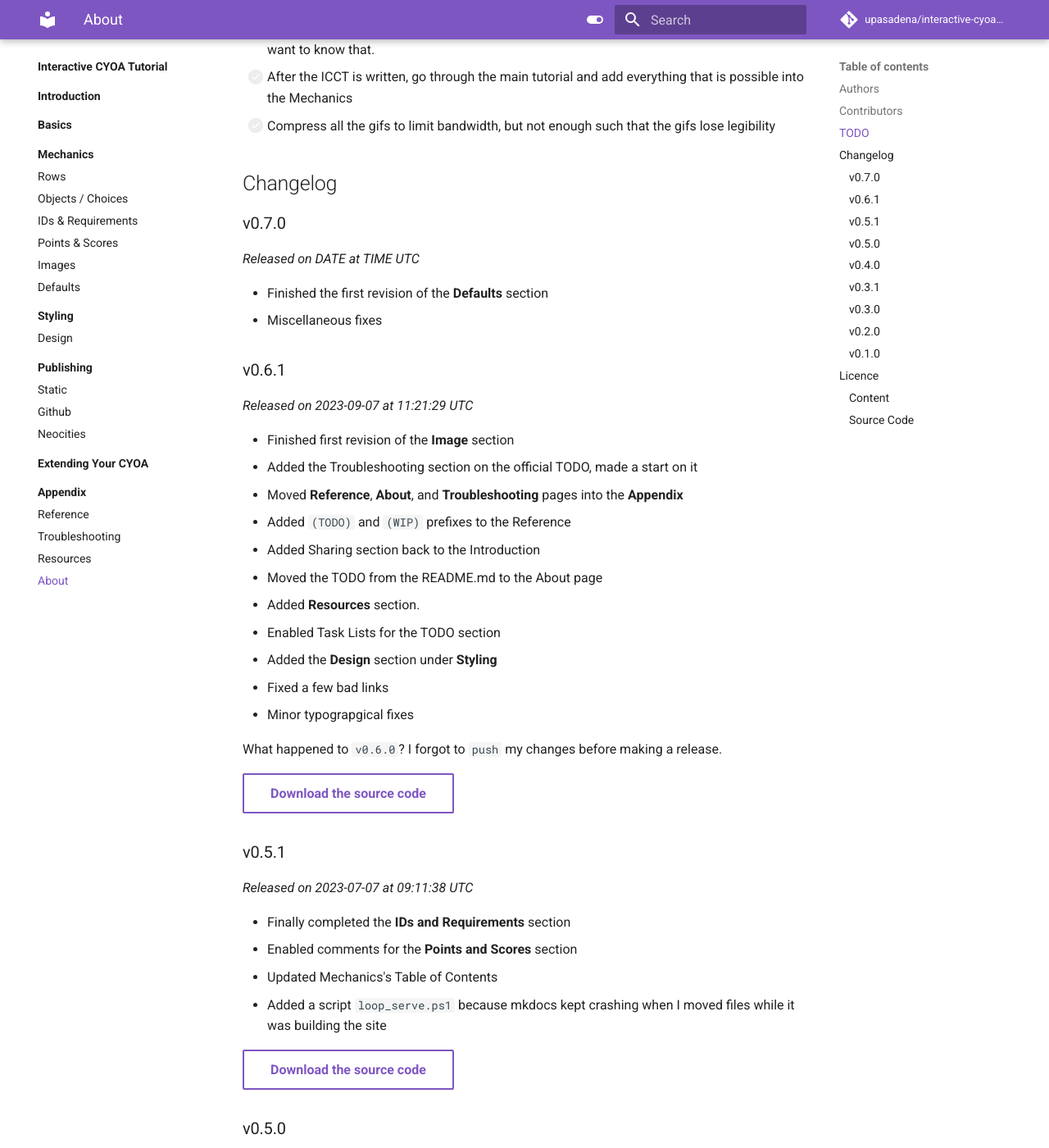
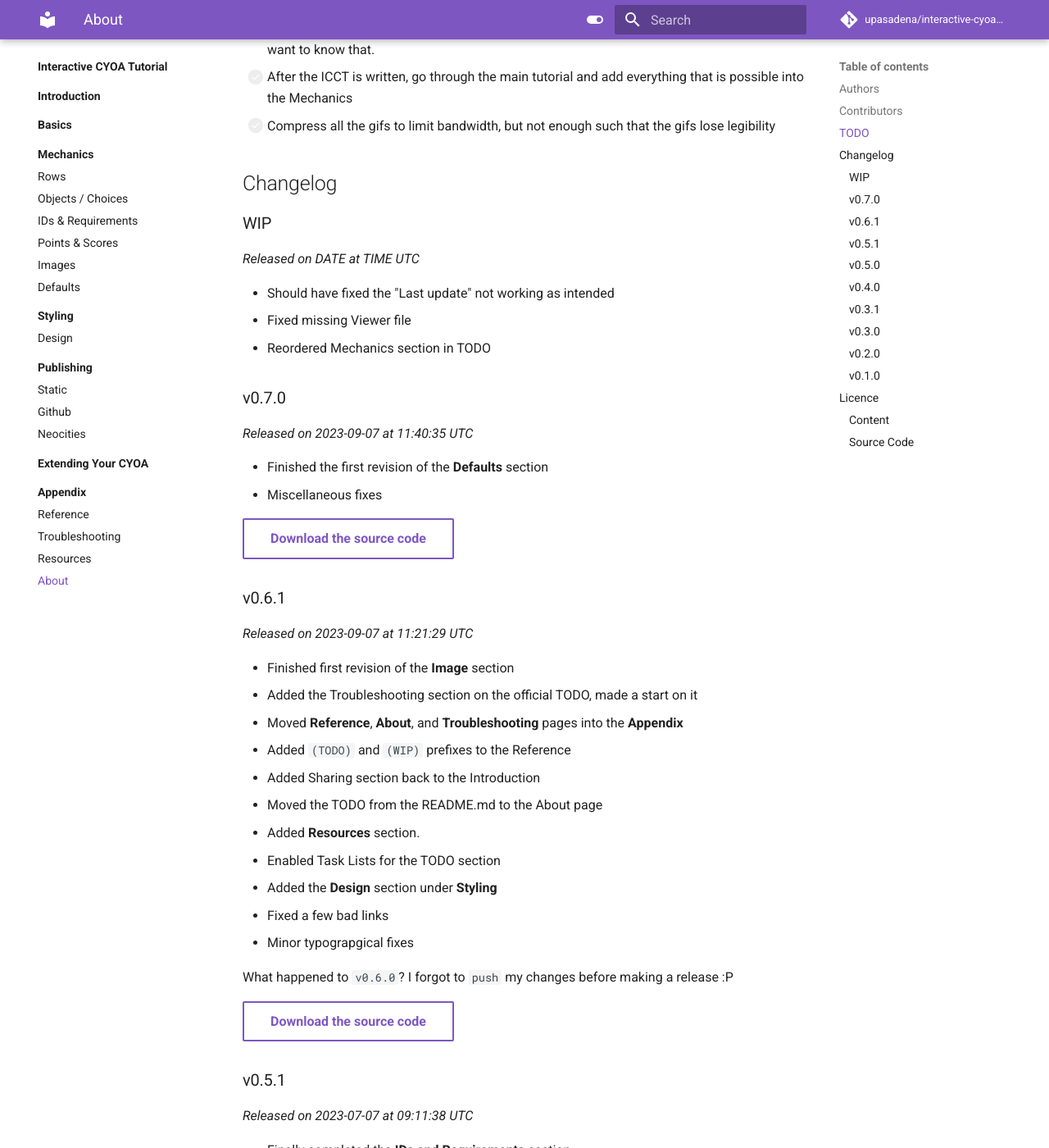
Before and after one commit to upasadena/interactive-cyoa-tutorial, an MkDocs documentation site: the page built from docs/appendix/about.md, in a window 1280 px wide and 1400 px high, scrolled down 1563 px. Shown: the whole window at 82% size. Built offline with MkDocs 1.6.1 and Material for MkDocs 9.7.7, drawn with Linux system fonts in a browser that asks for light colours; a script that is not in the unit is left out; comment, search, counter and statistics services are not loaded.

Commit message:
Some adding

```diff
--- a/docs/appendix/about.md
+++ b/docs/appendix/about.md
@@ -25,11 +25,11 @@
     - [ ] Finish the Mechanics section
         - [x] Rows
         - [x] Objects / Choices
+        - [ ] Addons
         - [x] IDs & Requirements
         - [x] Points & Scores
         - [x] Images
-        - [ ] Defaults
-        - [ ] Addons
+        - [x] Defaults
         - [ ] Copying
         - [ ] Words
         - [ ] Buttons & Variables
@@ -55,11 +55,20 @@
 
 ## Changelog
 
+### WIP
+_Released on DATE at TIME UTC_
+
+* Should have fixed the "Last update" not working as intended
+* Fixed missing Viewer file
+* Reordered Mechanics section in TODO
+
 ### v0.7.0
-_Released on DATE at TIME UTC_
+_Released on 2023-09-07 at 11:40:35 UTC_
 
 * Finished the first revision of the **Defaults** section
 * Miscellaneous fixes
+
+[Download the source code][dl-0.7.0]{ .md-button }
 
 ### v0.6.1
 _Released on 2023-09-07 at 11:21:29 UTC_
@@ -78,7 +87,7 @@
 * Minor typograpgical fixes
 
 What happened to `v0.6.0`? I forgot to `push` my changes before making a
-release.
+release :P
 
 [Download the source code][dl-0.6.1]{ .md-button }
 
--- a/mkdocs.yml
+++ b/mkdocs.yml
@@ -1,9 +1,43 @@
-site_name: Pasadena's Site
+# Project information
+site_name: Interactive CYOA Creator
+site_url: https://icctutorial.pages.dev/
+site_author: Pasadena
+site_description: >-
+  A complete and comprehensive guide to using the Interactive CYOA Creator by
+  MeanDelay.
+
+# Repository
+repo_name: upasadena/interactive-cyoa-tutorial
+repo_url: https://github.com/upasadena/interactive-cyoa-tutorial
+edit_uri: edit/main/docs/
+
+# Copyright
+copyright: >-
+  The source code of this website is subject to the
+  <a href="https://www.gnu.org/licenses/agpl-3.0.html">AGPLv3 licence</a>.<br>
+  The content of this website is subject to the
+  <a href="https://creativecommons.org/licenses/by-sa/4.0/legalcode.txt">
+  CC BY-SA 4.0 licence</a>.
+
+# Configuration
 theme:
   name: material
-
   custom_dir: overrides
-
+  features:
+    - navigation.instant
+    - navigation.tabs
+    - navigation.sections
+    - navigation.expand
+    - navigation.indexes
+    - navigation.footer
+    - toc.follow
+    - navigation.top
+    - search.suggest
+    - search.highlight
+    - search.share
+    - content.action.edit
+    - content.action.view
+    - content.code.copy
   palette:
     - media: "(prefers-color-scheme: dark)"
       scheme: slate
@@ -21,35 +55,27 @@
       primary: deep purple
       accent: deep purple
 
-  features:
-    - navigation.instant
-    # navigation.tracking / anchor tracking is the setting that automatically
-    # updates the URL when scrolling
-    # - navigation.tracking
-    - navigation.tabs
-    # - navigation.tabs.sticky
-    - navigation.sections
-    - navigation.expand
-    - navigation.indexes
-    - navigation.footer
-    - toc.follow
-    - navigation.top
-    - search.suggest
-    - search.highlight
-    - search.share
-    # - announce.dismiss  # only add if you have an announcement, otherwise it
-                          # only shows a blank announcement bar
-    - content.action.edit
-    - content.action.view
-    # Allows copying of code blocks
-    - content.code.copy
-
+# Plugins
 plugins:
   - search:
       separator: '[\s\-,:!=\[\]()"/]+|(?!\b)(?=[A-Z][a-z])|\.(?!\d)|&[lg]t;'
   - git-revision-date-localized:
       enable_creation_date: true
-  # - offline
+  - git-authors:
+      show_contribution: true
+      show_line_count: true
+      show_email_address: false # No need for this
+      fallback_to_empty: false
+      sort_authors_by: contribution
+      authorship_threshold_percent: 0 # Default
+      exclude:
+        - index.md
+      enabled: true
+      strict: true
+  - minify:
+      minify_html: true
+      htmlmin_opts:
+        remove_comments: true
 
 nav:
   - Home: https://upasadena.github.io/
@@ -97,12 +123,6 @@
       link: https://discord.gg/h9txkD2Tcc
       name: Pasadena's discord server
 
-copyright: The source code of this website is subject to the <a href="https://www.gnu.org/licenses/agpl-3.0.html">AGPLv3 licence</a>.<br>The content of this website is subject to the <a href="https://creativecommons.org/licenses/by-sa/4.0/legalcode.txt">CC BY-SA 4.0 licence</a>.
-
-repo_url: https://github.com/upasadena/interactive-cyoa-tutorial
-repo_name: upasadena/interactive-cyoa-tutorial
-edit_uri: edit/main/docs/
-
 markdown_extensions:
   - abbr # use abbreviations, like hovertext
   - admonition # note boxes
@@ -142,6 +162,6 @@
   - overrides/
   - includes/
 
-extra_javascript:
-  - js/extra.js
-  - js/moment-with-locales.js
+# extra_javascript:
+#   - js/extra.js
+#   - js/moment-with-locales.js
--- /dev/null
+++ b/overrides/main.html
@@ -0,0 +1,13 @@
+{% extends "base.html" %}
+
+{% block content %}
+  {{ super() }}
+
+  {% if git_page_authors %}
+    <div class="md-source-date">
+      <small>
+          Authors: {{ git_page_authors | default('enable mkdocs-git-authors-plugin') }}
+      </small>
+    </div>
+  {% endif %}
+{% endblock %}
```
Also changed, not shown: other parts of docs/appendix/about.md (+1 -0 lines), README.md (+1 -1 lines), docs/mechanics/addons.md (added, +5 -0 lines), docs/mechanics/defaults.md (+6 -1 lines), docs/styling/design.md (+1 -1 lines), 2 other files.
